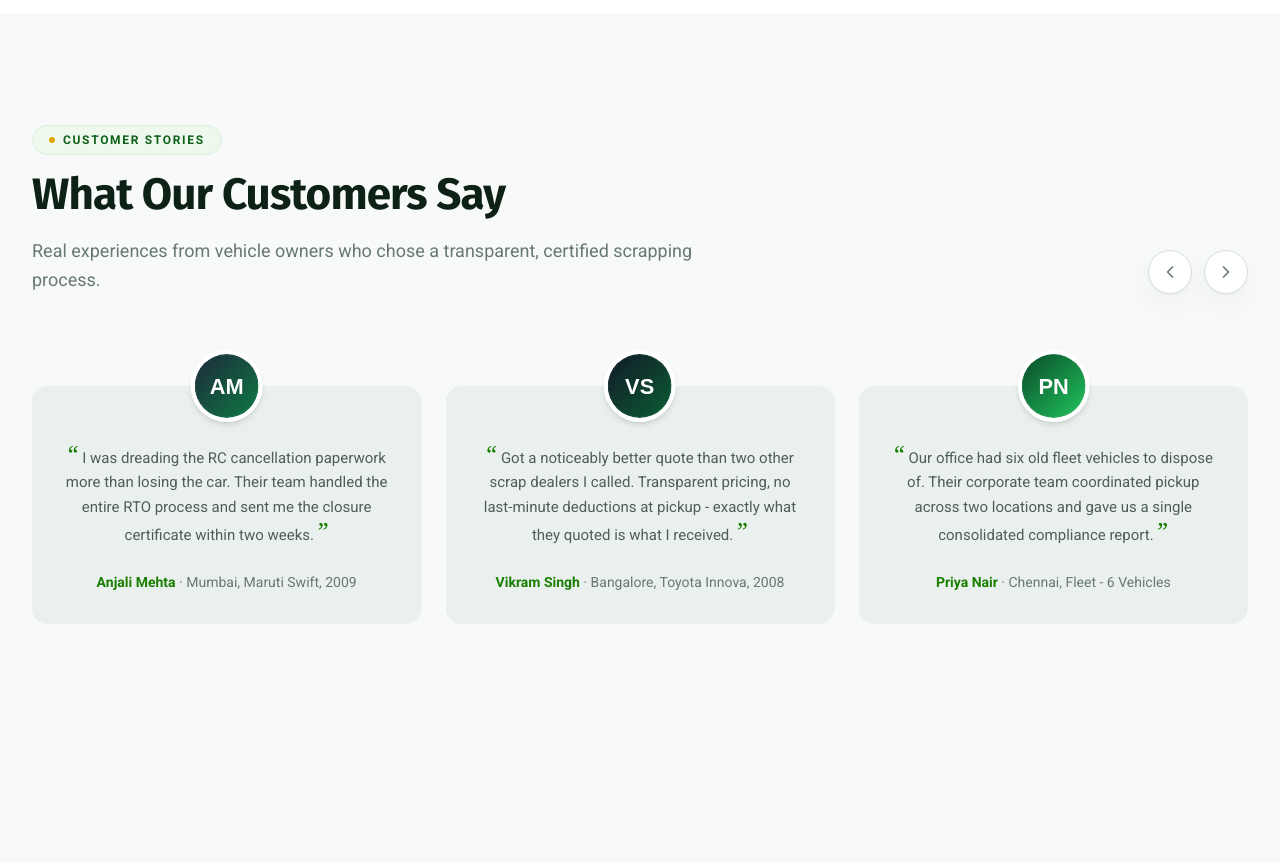
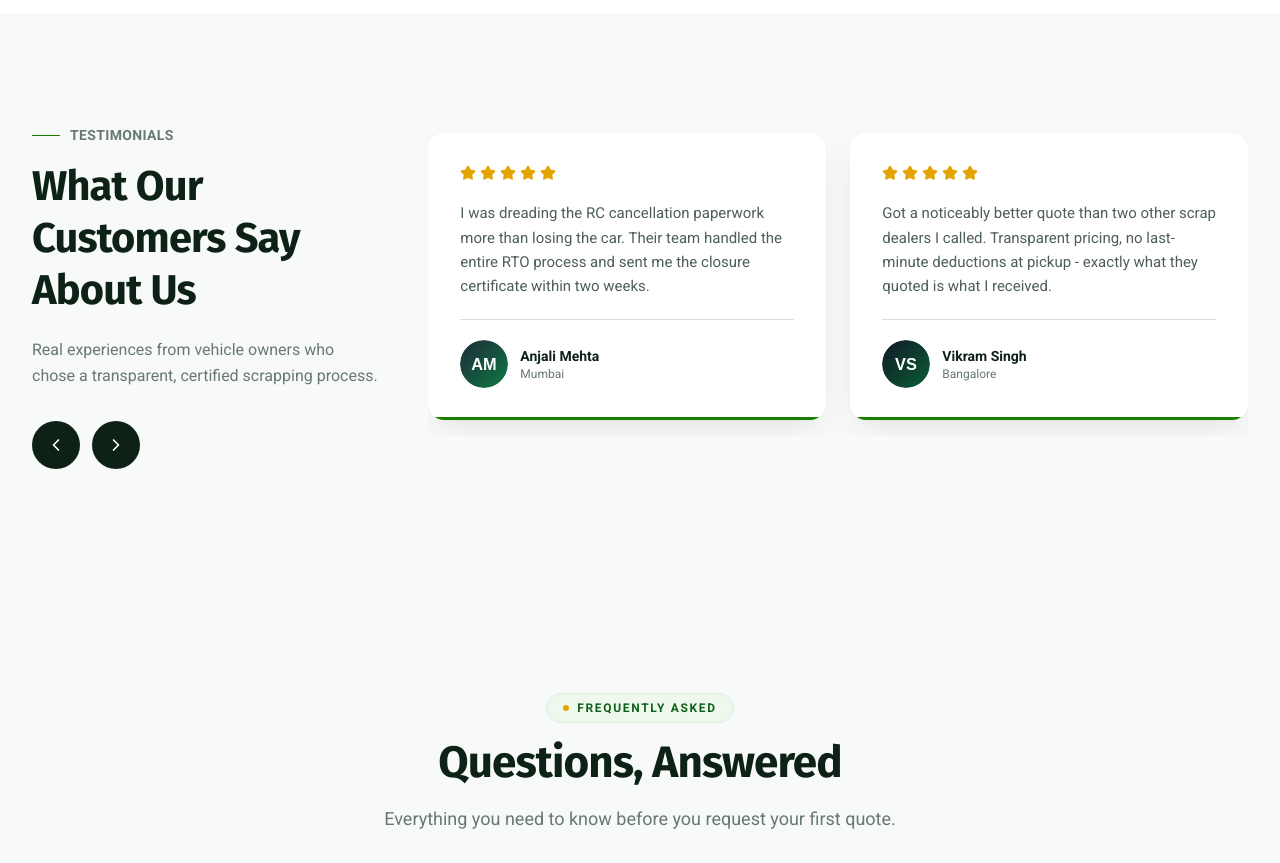
Before and after one commit to abhishekpaawanigroup-cmyk/Auto-scrap, a Next.js app: page / in a window 1280 px wide. Shown: the part 8640-9503 px from the top of the page. Built offline with nearby package versions, Linux system fonts and the light colour scheme.

Commit message:
update testimonial section

```diff
--- a/src/components/cards/TestimonialCard.tsx
+++ b/src/components/cards/TestimonialCard.tsx
@@ -1,27 +1,40 @@
 import Image from "next/image";
+import { Star } from "lucide-react";
+import { cn } from "@/lib/utils";
 import type { Testimonial } from "@/types";
 
 export function TestimonialCard({ testimonial }: { testimonial: Testimonial }) {
   return (
-    <div className="relative flex h-full flex-col items-center rounded-xl bg-ink-100 px-6 pb-8 pt-14 text-center transition-all duration-300 hover:-translate-y-1 hover:shadow-lg sm:px-8">
-      <Image
-        src={testimonial.image}
-        alt={testimonial.name}
-        width={72}
-        height={72}
-        className="absolute -top-9 left-1/2 h-[72px] w-[72px] -translate-x-1/2 rounded-full border-4 border-white object-cover shadow-md"
-      />
-      <p className="flex-1 text-[15px] leading-relaxed text-ink-600">
-        <span className="mr-1 font-serif text-2xl leading-none text-primary-600">&ldquo;</span>
-        {testimonial.review}
-        <span className="ml-1 font-serif text-2xl leading-none text-primary-600">&rdquo;</span>
-      </p>
-      <p className="mt-6 text-sm">
-        <span className="font-bold text-primary-600">{testimonial.name}</span>{" "}
-        <span className="text-ink-500">
-          &middot; {testimonial.location}, {testimonial.vehicle}
-        </span>
-      </p>
+    <div className="relative flex h-full flex-col gap-5 overflow-hidden rounded-xl bg-white p-7 text-left shadow-[var(--shadow-premium)] transition-all duration-300 ease-[var(--ease-premium)] sm:p-8">
+      <div className="flex items-center gap-1" aria-hidden>
+        {Array.from({ length: 5 }).map((_, index) => (
+          <Star
+            key={index}
+            className={cn(
+              "h-4 w-4",
+              index < testimonial.rating ? "fill-accent-500 text-accent-500" : "fill-none text-ink-200"
+            )}
+          />
+        ))}
+      </div>
+
+      <p className="flex-1 text-[15px] leading-relaxed text-ink-600">{testimonial.review}</p>
+
+      <div className="flex items-center gap-3 border-t border-border pt-5">
+        <Image
+          src={testimonial.image}
+          alt={testimonial.name}
+          width={48}
+          height={48}
+          className="h-12 w-12 shrink-0 rounded-full object-cover"
+        />
+        <div>
+          <p className="text-sm font-bold text-ink-900">{testimonial.name}</p>
+          <p className="text-xs text-ink-500">{testimonial.location}</p>
+        </div>
+      </div>
+
+      <span className="absolute inset-x-0 bottom-0 h-[3px] bg-primary-600" aria-hidden />
     </div>
   );
 }
--- a/src/components/sections/TestimonialsSection.tsx
+++ b/src/components/sections/TestimonialsSection.tsx
@@ -7,7 +7,7 @@ import type { Swiper as SwiperType } from "swiper";
 import { Autoplay } from "swiper/modules";
 import "swiper/css";
 import { Container } from "@/components/ui/Container";
-import { SectionTitle } from "@/components/ui/SectionTitle";
+import { Reveal } from "@/components/ui/Reveal";
 import { TestimonialCard } from "@/components/cards/TestimonialCard";
 import testimonials from "@/data/testimonials.json";
 import type { Testimonial } from "@/types";
@@ -18,20 +18,24 @@ export function TestimonialsSection() {
   return (
     <section className="bg-surface py-20 sm:py-28">
       <Container>
-        <div className="flex flex-wrap items-end justify-between gap-6">
-          <SectionTitle
-            eyebrow="Customer Stories"
-            title="What Our Customers Say"
-            description="Real experiences from vehicle owners who chose a transparent, certified scrapping process."
-            align="left"
-            className="max-w-2xl"
-          />
-          <div className="flex gap-3">
+        <div className="grid grid-cols-1 gap-10 lg:grid-cols-[0.85fr_2fr] lg:gap-12">
+          <Reveal direction="left" className="flex flex-col lg:sticky lg:top-28 lg:self-start">
+            <div className="flex items-center gap-2.5">
+              <span className="h-px w-7 bg-primary-600" />
+              <span className="text-sm font-semibold uppercase tracking-wide text-ink-500">Testimonials</span>
+            </div>
+            <h2 className="mt-4 text-3xl font-bold leading-tight text-ink-900 sm:text-4xl lg:text-[2.6rem]">
+              What Our Customers Say About Us
+            </h2>
+            <p className="mt-5 max-w-md text-base leading-relaxed text-ink-500">
+              Real experiences from vehicle owners who chose a transparent, certified scrapping process.
+            </p>
+            <div className="mt-8 flex gap-3">
               <button
                 type="button"
                 aria-label="Previous testimonials"
                 onClick={() => swiperRef.current?.slidePrev()}
-              className="group flex h-11 w-11 items-center justify-center rounded-full border border-border bg-white text-ink-500 shadow-[var(--shadow-premium)] transition-colors hover:border-primary-600 hover:bg-primary-600 hover:text-white"
+                className="flex h-12 w-12 items-center justify-center rounded-full bg-ink-900 text-white transition-colors duration-300 hover:bg-primary-600"
               >
                 <ChevronLeft className="h-5 w-5" />
               </button>
@@ -39,14 +43,14 @@ export function TestimonialsSection() {
                 type="button"
                 aria-label="Next testimonials"
                 onClick={() => swiperRef.current?.slideNext()}
-              className="group flex h-11 w-11 items-center justify-center rounded-full border border-border bg-white text-ink-500 shadow-[var(--shadow-premium)] transition-colors hover:border-primary-600 hover:bg-primary-600 hover:text-white"
+                className="flex h-12 w-12 items-center justify-center rounded-full bg-ink-900 text-white transition-colors duration-300 hover:bg-primary-600"
               >
                 <ChevronRight className="h-5 w-5" />
               </button>
             </div>
-        </div>
-      </Container>
-      <Container className="mt-14">
+          </Reveal>
+
+          <Reveal direction="right" className="min-w-0">
             <Swiper
               modules={[Autoplay]}
               onSwiper={(swiper) => {
@@ -60,16 +64,17 @@ export function TestimonialsSection() {
               grabCursor
               breakpoints={{
                 640: { slidesPerView: 2 },
-            1024: { slidesPerView: 3 },
               }}
               className="!pb-2"
             >
               {(testimonials as Testimonial[]).map((testimonial) => (
-            <SwiperSlide key={testimonial.id} className="!h-auto pb-2 pt-9">
+                <SwiperSlide key={testimonial.id} className="!h-auto py-2">
                   <TestimonialCard testimonial={testimonial} />
                 </SwiperSlide>
               ))}
             </Swiper>
+          </Reveal>
+        </div>
       </Container>
     </section>
   );
```
Lines whose indentation alone changed are shown as unchanged.
